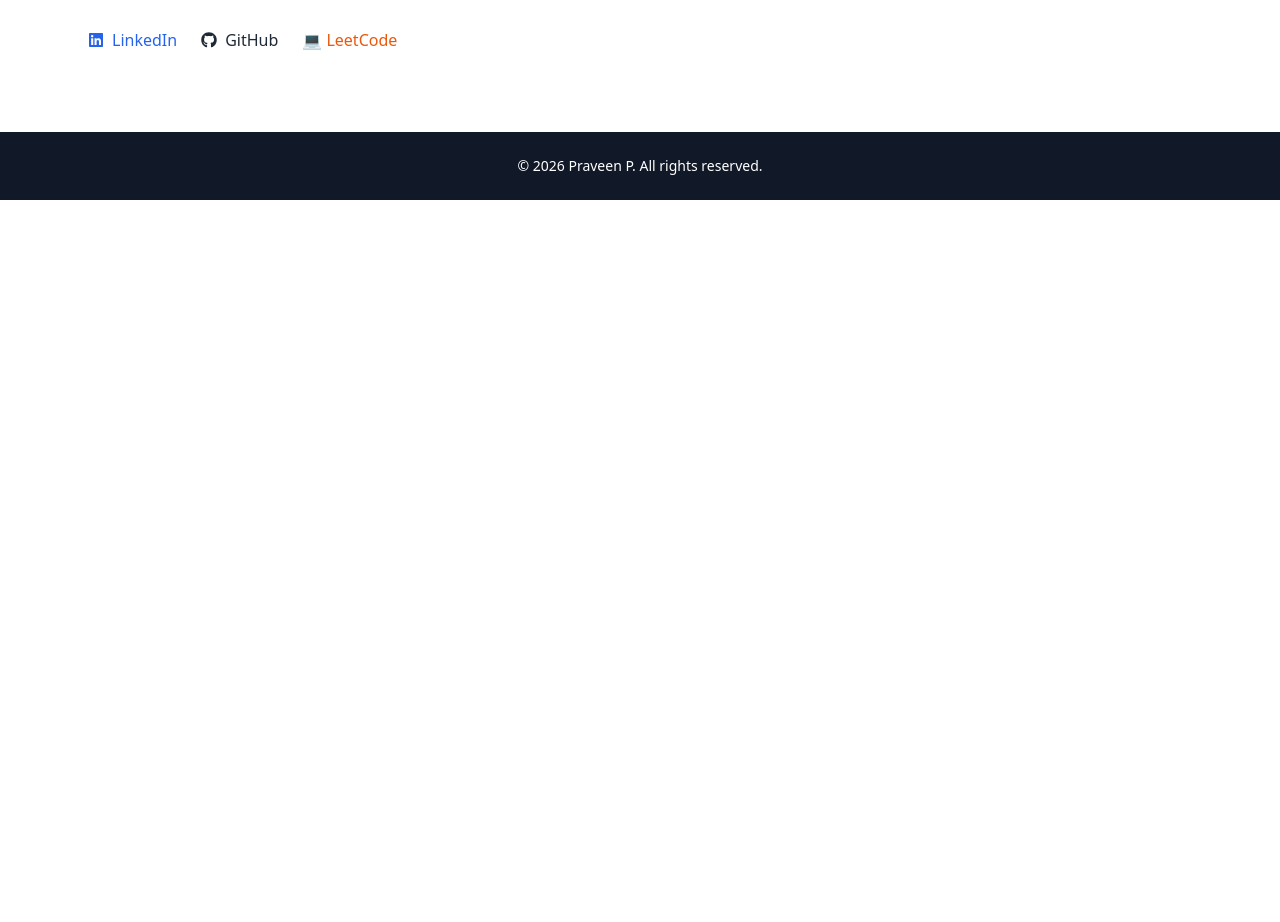
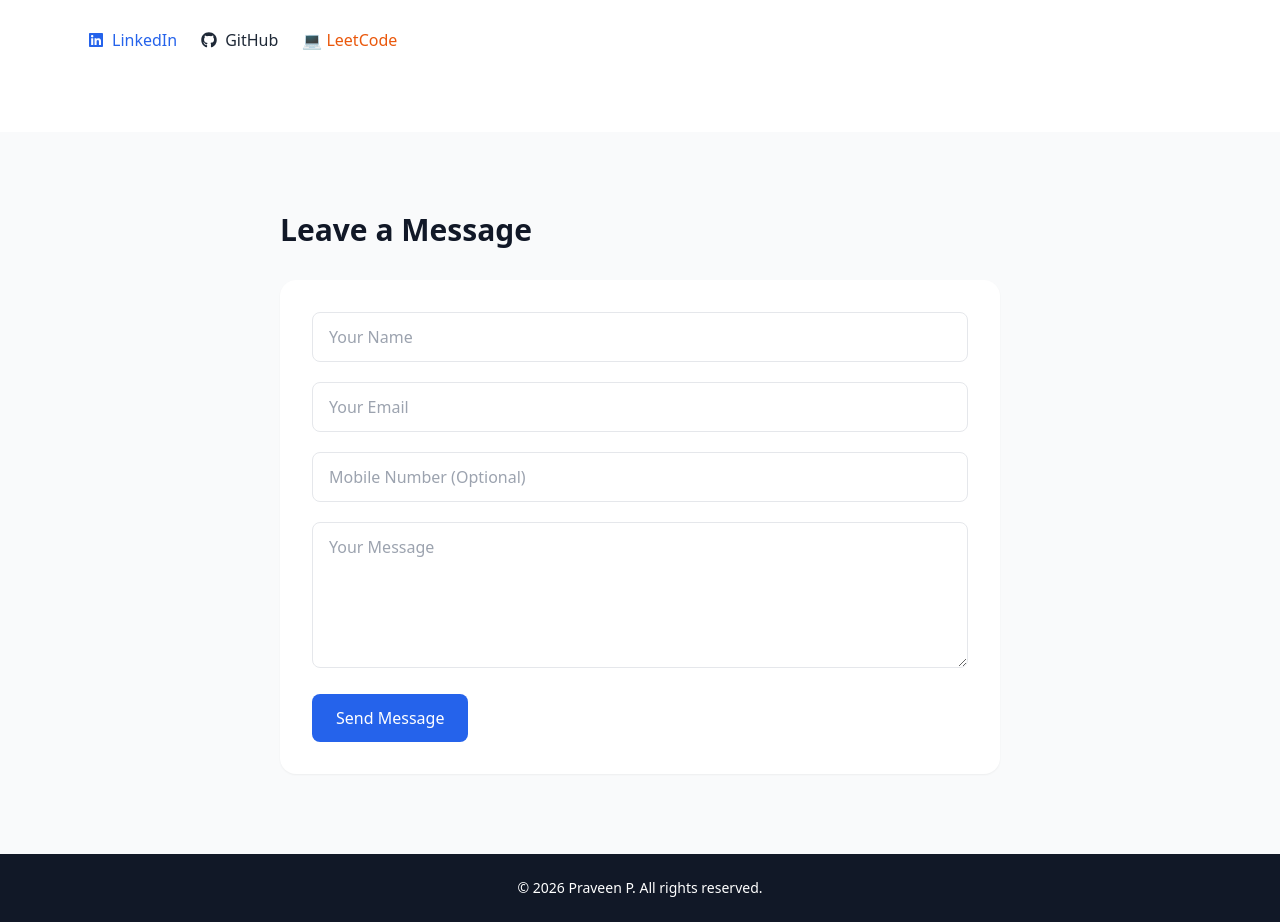
Before and after one commit to PraveenP9105/Portfolio, a React (Vite) app: page / in a window 1280 px wide. Shown: the part 5820-6742 px from the top of the page. Before the commit the page ends 6020 px from the top, so only its background shows below. Built offline with nearby package versions, Linux system fonts and the light colour scheme.

Commit message:
Added Leave a message option

```diff
--- a/src/App.jsx
+++ b/src/App.jsx
@@ -10,6 +10,7 @@ import Awards from "./components/Awards";
 import Languages from "./components/Languages";
 import Contact from "./components/Contact";
 import Footer from "./components/Footer";
+import ContactForm from "./components/ContactForm";
 
 export default function App() {
   return (
@@ -25,7 +26,9 @@ export default function App() {
       <Awards />
       <Languages />
       <Contact />
+      <ContactForm />
       <Footer />
+
     </>
   );
 }
--- /dev/null
+++ b/src/components/ContactForm.jsx
@@ -0,0 +1,111 @@
+import { useState } from "react";
+import { motion } from "framer-motion";
+
+export default function ContactForm() {
+  const [formData, setFormData] = useState({
+    name: "",
+    email: "",
+    mobile: "",
+    message: ""
+  });
+
+  const [status, setStatus] = useState("");
+
+  const handleChange = (e) => {
+    setFormData({ ...formData, [e.target.name]: e.target.value });
+  };
+
+  const handleSubmit = async (e) => {
+    e.preventDefault();
+    setStatus("Sending...");
+
+    try {
+      const response = await fetch(
+        import.meta.env.VITE_CONTACT_API_URL,
+        {
+          method: "POST",
+          body: JSON.stringify(formData)
+        }
+      );
+
+      const result = await response.json();
+
+      if (result.success) {
+        setStatus("Message sent successfully!");
+        setFormData({ name: "", email: "", mobile: "", message: "" });
+      } else {
+        setStatus("Something went wrong. Try again.");
+      }
+    } catch (error) {
+      setStatus("Error sending message.");
+    }
+  };
+
+  return (
+    <section className="py-20 bg-gray-50">
+      <div className="max-w-3xl mx-auto px-6">
+
+        <motion.h2
+          className="text-3xl font-bold mb-8"
+          initial={{ opacity: 0, y: 20 }}
+          whileInView={{ opacity: 1, y: 0 }}
+          viewport={{ once: true }}
+        >
+          Leave a Message
+        </motion.h2>
+
+        <form onSubmit={handleSubmit} className="space-y-5 bg-white p-8 rounded-2xl shadow-sm">
+
+          <input
+            type="text"
+            name="name"
+            placeholder="Your Name"
+            required
+            value={formData.name}
+            onChange={handleChange}
+            className="w-full border px-4 py-3 rounded-lg"
+          />
+
+          <input
+            type="email"
+            name="email"
+            placeholder="Your Email"
+            required
+            value={formData.email}
+            onChange={handleChange}
+            className="w-full border px-4 py-3 rounded-lg"
+          />
+
+          <input
+            type="tel"
+            name="mobile"
+            placeholder="Mobile Number (Optional)"
+            value={formData.mobile}
+            onChange={handleChange}
+            className="w-full border px-4 py-3 rounded-lg"
+          />
+
+          <textarea
+            name="message"
+            placeholder="Your Message"
+            required
+            rows="5"
+            value={formData.message}
+            onChange={handleChange}
+            className="w-full border px-4 py-3 rounded-lg"
+          />
+
+          <button
+            type="submit"
+            className="bg-blue-600 text-white px-6 py-3 rounded-lg"
+          >
+            Send Message
+          </button>
+
+          {status && <p className="text-sm text-gray-600">{status}</p>}
+
+        </form>
+      </div>
+    </section>
+  );
+}
```
Also changed, not shown: 1 other file (tests, documents, lock files or other folders).
